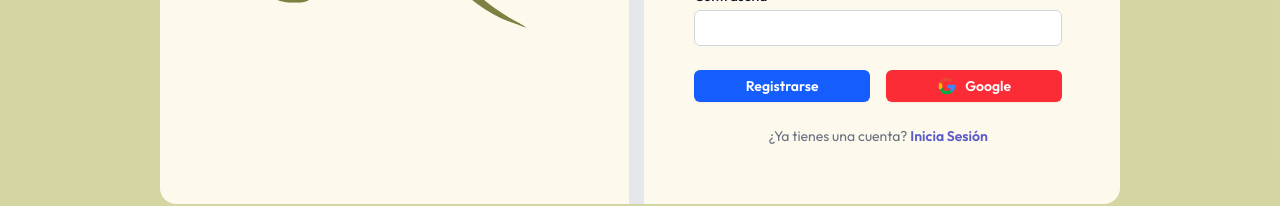
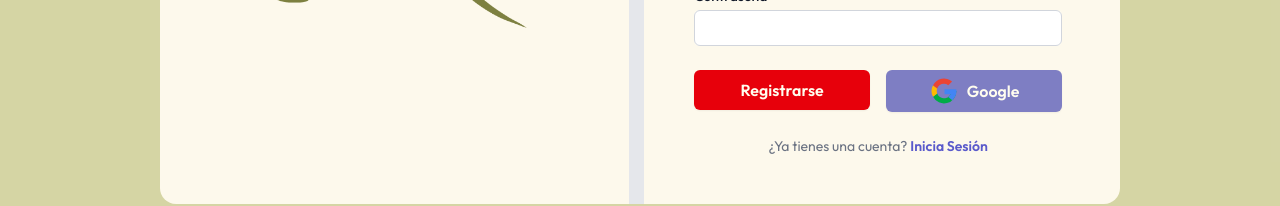
Before and after one commit to JorgeVargas03/Adana-SW, a React (Vite) app in the folder frontend/: page /signup in a window 1280 px wide. Shown: the part 601-807 px from the top of the page. Built offline with nearby package versions, Linux system fonts and the light colour scheme; no server answers.

Commit message:
Correciones: Botones de registro e inicio sesion se deshabilitan y correo con la url correcta

```diff
--- a/frontend/src/pages/Sign_in.jsx
+++ b/frontend/src/pages/Sign_in.jsx
@@ -8,6 +8,9 @@ import { toast } from 'react-toastify';
 
 const Signin = () => {
   const navigate = useNavigate();
+  //Estados: "Active" | "Disable" | "Processing"
+  const [normalLoginState, setNormalLoginState] = useState("Active");
+  const [googleLoginState, setGoogleLoginState] = useState("Active");
   const sleep = (ms) => new Promise(resolve => setTimeout(resolve, ms));
 
   // Verificar si el usuario ya está autenticado al cargar el componente
@@ -23,6 +26,9 @@ const Signin = () => {
 
   // Iniciar sesión con Google
   const handleLogin = async () => {
+    if (googleLoginState === "Processing") return;
+      setGoogleLoginState("Processing");
+      setNormalLoginState("Disable");
     try {
       const user = await loginWithGoogle();
       localStorage.setItem("user", JSON.stringify(user)); // pasa el user pa la compra
@@ -59,6 +65,9 @@ const Signin = () => {
         console.error("Error desconocido:", error);
         toast.error("Error al iniciar sesión con Google.");
       }
+    } finally {
+    setGoogleLoginState("Active");
+    setNormalLoginState("Active");
   }
   };
   const [correo, setCorreo] = useState('');
@@ -66,6 +75,9 @@ const Signin = () => {
 
   // Manejar login normal
   const handleNormalLogin = async () => {
+    if (normalLoginState === "Processing") return;
+    setNormalLoginState("Processing");
+    setGoogleLoginState("Disable");
   let toastId;
   try {
     if (!correo || !contraseña) {
@@ -124,6 +136,9 @@ const Signin = () => {
       isLoading: false,
       autoClose: 5000,
     });
+  } finally {
+    setNormalLoginState("Active");
+    setGoogleLoginState("Active");
   }
 };
 
@@ -184,18 +199,47 @@ const Signin = () => {
                 <button
   type="button"
   onClick={handleNormalLogin}
-                  className="h-10 font-Outfit items-center flex w-full justify-center rounded-md bg-accent2 px-3 py-1.5 text-md font-semibold text-[#FFFDEF] shadow-xs hover:bg-accent2/90 focus-visible:outline-2 focus-visible:outline-offset-2 focus-visible:outline-indigo-600"
+  disabled={normalLoginState === "Disable" || normalLoginState === "Processing"}
+  className={`h-10 font-Outfit flex items-center justify-center w-full rounded-md px-3 py-1.5 text-md font-semibold text-[#FFFDEF] shadow-xs
+    ${
+      normalLoginState === "Processing"
+        ? "bg-accent2/60 cursor-wait"
+        : normalLoginState === "Disable"
+        ? "bg-accent2/40 cursor-not-allowed"
+        : "bg-accent2 hover:bg-accent2/90"
+    }
+  `}
 >
-                  Acceder
+  {normalLoginState === "Processing" ? (
+    <div className="w-5 h-5 border-2 border-t-transparent border-[#FFFDEF] rounded-full animate-spin"></div>
+  ) : (
+    "Acceder"
+  )}
 </button>
+
               </div>
             </form>
 
-            <div className="mt-8 flex flex-col items-center gap-y-4">
+            <div className="mt-6 flex flex-col items-center gap-y-4">
               <button
   onClick={handleLogin}
-                className="flex w-full justify-center font-Outfit items-center gap-2 rounded-md bg-accent2 px-3 py-1.5 text-md font-semibold text-[#FFFDEF] shadow-xs hover:bg-accent2/90 focus-visible:outline-2 focus-visible:outline-offset-2 focus-visible:outline-indigo-600"
+  disabled={googleLoginState === "Disable" || googleLoginState === "Processing"}
+  className={`flex w-full h-10 justify-center font-Outfit items-center gap-2 rounded-md px-3 py-1.5 text-md font-semibold text-[#FFFDEF] shadow-xs
+    ${
+      googleLoginState === "Processing"
+        ? "bg-accent2/60 cursor-wait"
+        : googleLoginState === "Disable"
+        ? "bg-accent2/40 cursor-not-allowed"
+        : "bg-accent2 hover:bg-accent2/90"
+    }
+  `}
 >
+  {googleLoginState === "Processing" ? (
+    <>
+      <div className="w-5 h-5 border-2 border-t-transparent border-white rounded-full animate-spin"></div>
+    </>
+  ) : (
+    <>
       <svg width="30px" height="30px" viewBox="0 0 32 32" data-name="Layer 1" id="Layer_1" xmlns="http://www.w3.org/2000/svg">
                   <path d="M23.75,16A7.7446,7.7446,0,0,1,8.7177,18.6259L4.2849,22.1721A13.244,13.244,0,0,0,29.25,16" fill="#00ac47" />
                   <path d="M23.75,16a7.7387,7.7387,0,0,1-3.2516,6.2987l4.3824,3.5059A13.2042,13.2042,0,0,0,29.25,16" fill="#4285f4" />
@@ -206,6 +250,8 @@ const Signin = () => {
                   <path d="M29.25,15v1L27,19.5H16.5V14H28.25A1,1,0,0,1,29.25,15Z" fill="#4285f4" />
                 </svg>
                 Google
+    </>
+  )}
 </button>
             </div>
 
--- a/frontend/src/pages/Sign_up.jsx
+++ b/frontend/src/pages/Sign_up.jsx
@@ -9,6 +9,8 @@ import { toast } from 'react-toastify';
 const SignUp = () => {
   const sleep = (ms) => new Promise(resolve => setTimeout(resolve, ms));
   const navigate = useNavigate();
+  const [normalLoginState, setNormalLoginState] = useState("Active");
+  const [googleLoginState, setGoogleLoginState] = useState("Active");
 
   //Verificar si el usuario ya inicio sesion, si es asi, lo lleva a home
   if (localStorage.getItem('token')) {
@@ -45,6 +47,9 @@ const SignUp = () => {
   //metodo para el registro de google
 
   const handleRegister = async () => {
+    if (googleLoginState === "Processing") return;
+      setGoogleLoginState("Processing");
+      setNormalLoginState("Disable");
     try {
       const user = await loginWithGoogle();
       localStorage.setItem("user", JSON.stringify(user)); // pasa el user pa la compra
@@ -81,10 +86,16 @@ const SignUp = () => {
         console.error("Error desconocido:", error);
         toast.error("Error al iniciar sesión con Google.");
       }
+    } finally {
+    setGoogleLoginState("Active");
+    setNormalLoginState("Active");
   }
   };
 
   const handleNormalRegister = async () => {
+    if (normalLoginState === "Processing") return;
+    setNormalLoginState("Processing");
+    setGoogleLoginState("Disable");
     try {
       if (
         !nombre ||
@@ -114,6 +125,9 @@ const SignUp = () => {
     } catch (error) {
       console.error("Error al registrar usuario:", error);
       toast.error("Error al registrar. Verifica los datos o intenta más tarde.");
+    } finally {
+    setNormalLoginState("Active");
+    setGoogleLoginState("Active");
   }
   };
 
@@ -234,24 +248,55 @@ const SignUp = () => {
                 <button
   type="button"
   onClick={handleNormalRegister}
-                  className="rounded-md bg-blue-600 px-3 py-1.5 text-sm font-semibold text-white shadow-xs hover:bg-blue-500 focus-visible:outline-2 focus-visible:outline-offset-2 focus-visible:outline-indigo-600"
+  disabled={normalLoginState === "Disable" || normalLoginState === "Processing"}
+  className={`h-10 font-Outfit flex items-center justify-center w-full rounded-md px-3 py-1.5 text-md font-semibold text-[#FFFDEF] shadow-xs
+    ${
+      normalLoginState === "Processing"
+        ? "bg-red-600/60 cursor-wait"
+        : normalLoginState === "Disable"
+        ? "bg-red-600/40 cursor-not-allowed"
+        : "bg-red-600 hover:bg-red-600/90"
+    }
+  `}
 >
-                  Registrarse
+  {normalLoginState === "Processing" ? (
+    <div className="w-5 h-5 border-2 border-t-transparent border-[#FFFDEF] rounded-full animate-spin"></div>
+  ) : (
+    "Registrarse"
+  )}
 </button>
 
                      <button
-                  type="button"
   onClick={handleRegister}
-                  className="flex items-center justify-center gap-2 rounded-md bg-red-500 px-3 py-1.5 text-sm font-semibold text-white shadow-xs hover:bg-red-400 focus-visible:outline-2 focus-visible:outline-offset-2 focus-visible:outline-indigo-600"
+  disabled={googleLoginState === "Disable" || googleLoginState === "Processing"}
+  className={`flex w-full justify-center font-Outfit items-center gap-2 rounded-md px-3 py-1.5 text-md font-semibold text-[#FFFDEF] shadow-xs
+    ${
+      googleLoginState === "Processing"
+        ? "bg-accent2/60 cursor-wait"
+        : googleLoginState === "Disable"
+        ? "bg-accent2/40 cursor-not-allowed"
+        : "bg-accent2 hover:bg-accent2/90"
+    }
+  `}
 >
-                  <svg width="20" height="20" viewBox="0 0 32 32" fill="none" xmlns="http://www.w3.org/2000/svg">
-                    <path d="M23.75 16A7.745 7.745 0 0 1 8.718 18.626L4.285 22.172A13.244 13.244 0 0 0 29.25 16" fill="#00AC47" />
-                    <path d="M23.75 16a7.739 7.739 0 0 1-3.252 6.299l4.382 3.506A13.204 13.204 0 0 0 29.25 16" fill="#4285F4" />
-                    <path d="M8.25 16a7.698 7.698 0 0 1 .468-2.626L4.285 9.828a13.177 13.177 0 0 0 0 12.344l4.433-3.546A7.698 7.698 0 0 1 8.25 16Z" fill="#FFBA00" />
-                    <path d="M16 8.25a7.699 7.699 0 0 1 4.558 1.496l4.06-3.789A13.215 13.215 0 0 0 4.285 9.828l4.433 3.546A7.756 7.756 0 0 1 16 8.25Z" fill="#EA4435" />
-                    <path d="M29.25 15v1L27 19.5H16.5V14H28.25a1 1 0 0 1 1 1Z" fill="#4285F4" />
+  {googleLoginState === "Processing" ? (
+    <>
+      <div className="w-5 h-5 border-2 border-t-transparent border-white rounded-full animate-spin"></div>
+    </>
+  ) : (
+    <>
+      <svg width="30px" height="30px" viewBox="0 0 32 32" data-name="Layer 1" id="Layer_1" xmlns="http://www.w3.org/2000/svg">
+                  <path d="M23.75,16A7.7446,7.7446,0,0,1,8.7177,18.6259L4.2849,22.1721A13.244,13.244,0,0,0,29.25,16" fill="#00ac47" />
+                  <path d="M23.75,16a7.7387,7.7387,0,0,1-3.2516,6.2987l4.3824,3.5059A13.2042,13.2042,0,0,0,29.25,16" fill="#4285f4" />
+                  <path d="M8.25,16a7.698,7.698,0,0,1,.4677-2.6259L4.2849,9.8279a13.177,13.177,0,0,0,0,12.3442l4.4328-3.5462A7.698,7.698,0,0,1,8.25,16Z" fill="#ffba00" />
+                  <polygon fill="#2ab2db" points="8.718 13.374 8.718 13.374 8.718 13.374 8.718 13.374" />
+                  <path d="M16,8.25a7.699,7.699,0,0,1,4.558,1.4958l4.06-3.7893A13.2152,13.2152,0,0,0,4.2849,9.8279l4.4328,3.5462A7.756,7.756,0,0,1,16,8.25Z" fill="#ea4435" />
+                  <polygon fill="#2ab2db" points="8.718 18.626 8.718 18.626 8.718 18.626 8.718 18.626" />
+                  <path d="M29.25,15v1L27,19.5H16.5V14H28.25A1,1,0,0,1,29.25,15Z" fill="#4285f4" />
                 </svg>
                 Google
+    </>
+  )}
 </button>
               </div>
             </form>
```
Also changed, not shown: 1 other file (tests, documents, lock files or other folders). Lines whose indentation alone changed are shown as unchanged.
